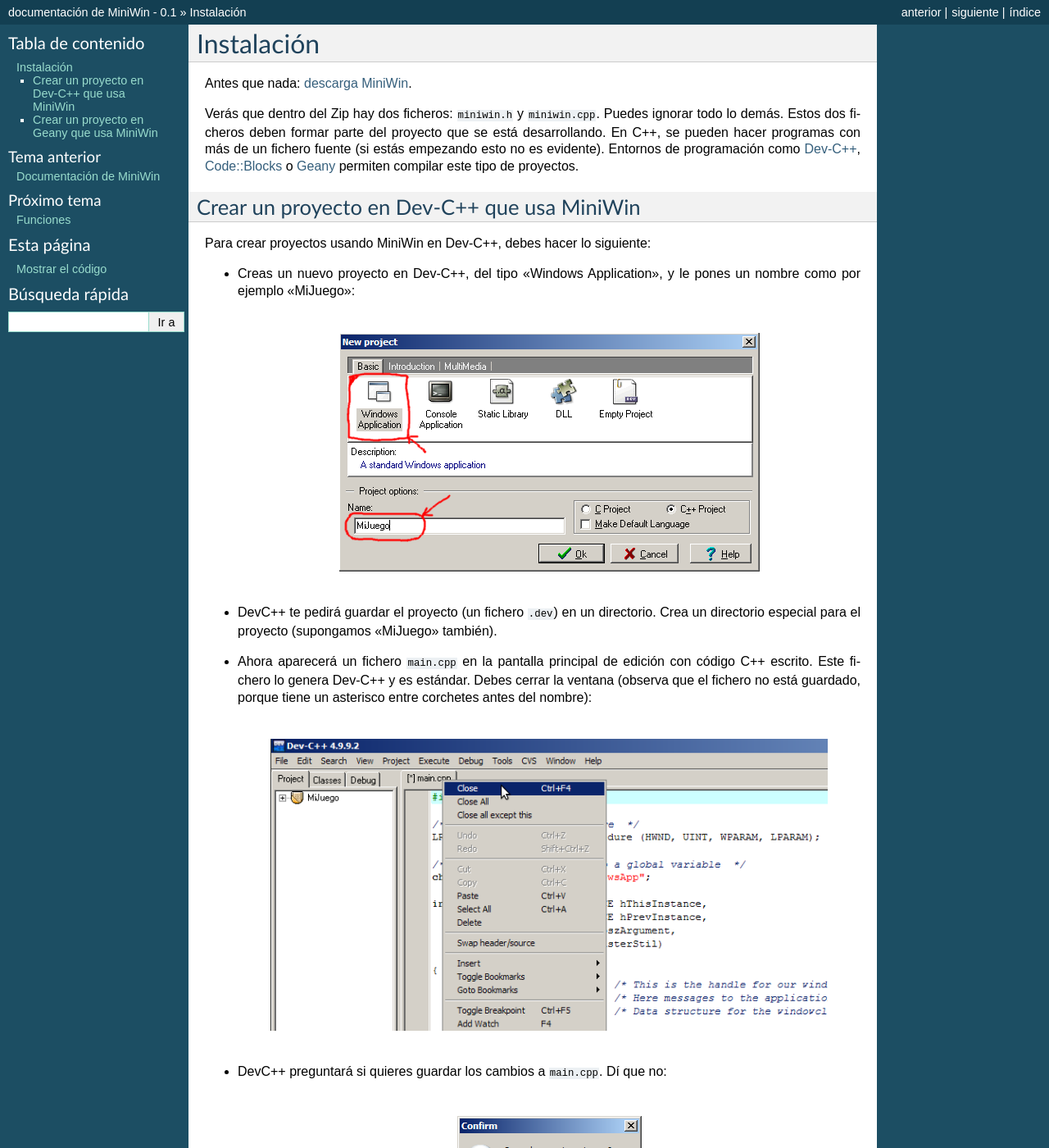
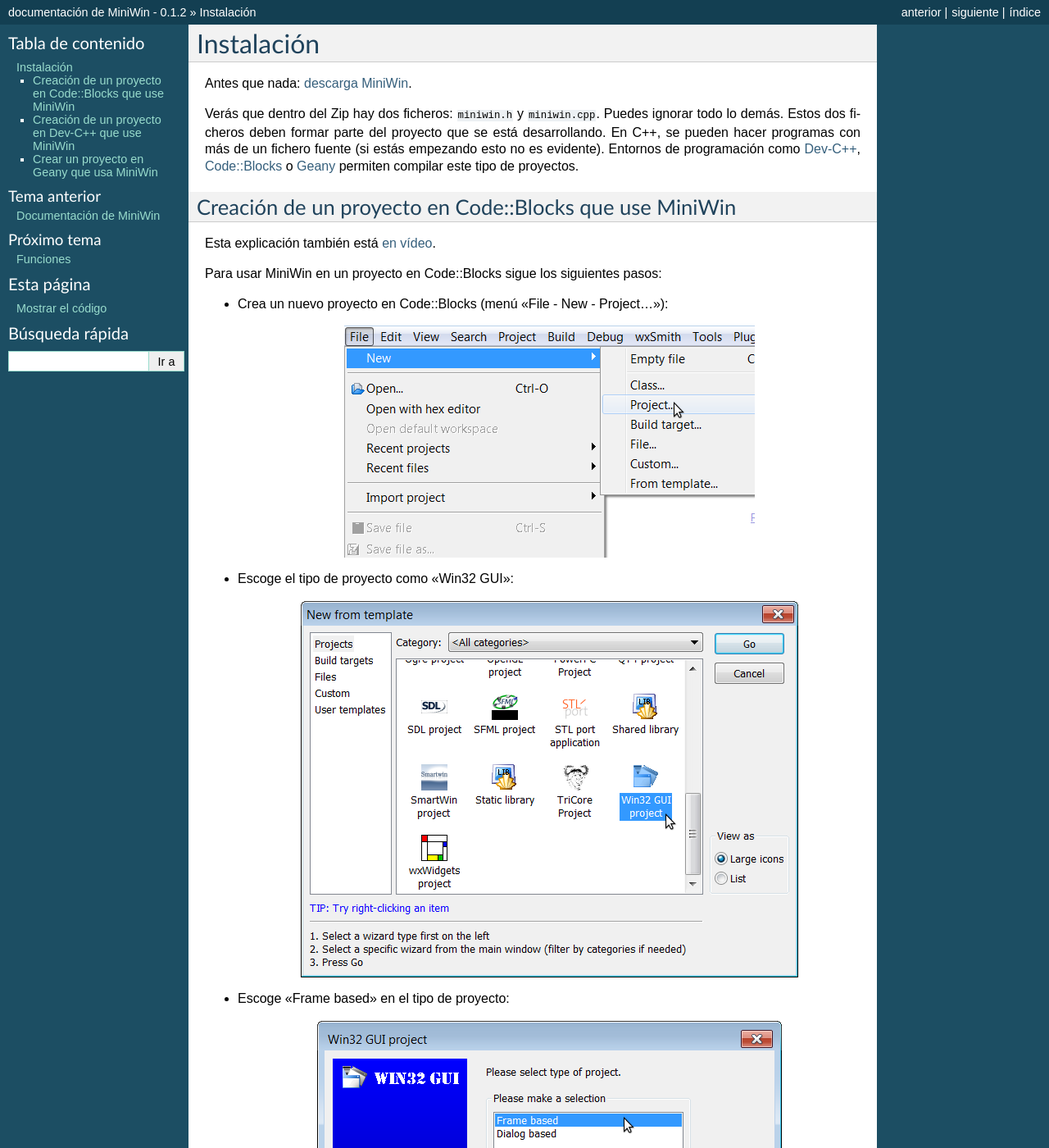
Before and after one commit to pauek/MiniWin, a Sphinx documentation site: the page built from docs/Instalacion.rst, in a window 1280 px wide and 1400 px high. Shown: the whole window at 82% size. Built offline with Sphinx 7.4.7, drawn with Linux system fonts in a browser that asks for light colours; some of the changed text lies outside the part shown.

Commit message:
Añado la explicación de uso en Code::Blocks

```diff
--- a/docs/Instalacion.rst
+++ b/docs/Instalacion.rst
@@ -13,8 +13,100 @@
 <http://www.codeblocks.org>`_ o `Geany <http://www.geany.org>`_
 permiten compilar este tipo de proyectos.
 
-Crear un proyecto en Dev-C++ que usa MiniWin
---------------------------------------------
+Creación de un proyecto en Code::Blocks que use MiniWin
+-------------------------------------------------------
+
+Esta explicación también está `en vídeo
+<https://www.youtube.com/watch?v=FHFz83xXyps>`_.
+
+Para usar MiniWin en un proyecto en Code::Blocks sigue los siguientes
+pasos:
+
+- Crea un nuevo proyecto en Code::Blocks (menú "File - New -
+  Project..."):
+
+  .. image:: _static/codeblocks/paso1.png
+     :align: center
+
+- Escoge el tipo de proyecto como "Win32 GUI":
+
+  .. image:: _static/codeblocks/paso2.png
+     :align: center
+
+- Escoge "Frame based" en el tipo de proyecto:
+
+  .. image:: _static/codeblocks/paso3.png
+     :align: center
+
+- Pon un nombre al proyecto, como por ejemplo "MiProyecto", y luego
+  escoge una carpeta donde ponerlo:
+
+  .. image:: _static/codeblocks/paso4.png
+     :align: center
+
+- Marca las dos configuraciones de "Release" y "Debug" (típicamente
+  saldrán marcadas por defecto):
+
+  .. image:: _static/codeblocks/paso5.png
+     :align: center
+
+- Quita el fichero ``main.cpp`` del proyecto:
+
+  .. image:: _static/codeblocks/paso6.png
+     :align: center
+
+- Descarga MiniWin y copia los ficheros ``miniwin.cpp`` y
+  ``miniwin.h`` a la carpeta del proyecto.
+
+  .. image:: _static/codeblocks/paso7.png
+     :align: center
+
+- Añade ficheros al proyecto:
+
+  .. image:: _static/codeblocks/paso8.png
+     :align: center
+
+- Escoge ``miniwin.cpp`` y ``miniwin.h`` para añadirlos al proyecto:
+
+  .. image:: _static/codeblocks/paso9.png
+     :align: center
+
+- Marca las configuraciones "Debug" y "Release" (normalmente salen
+  marcadas por defecto):
+
+  .. image:: _static/codeblocks/paso10.png
+     :align: center
+
+- Crea un nuevo fichero:
+
+  .. image:: _static/codeblocks/paso11.png
+     :align: center
+
+- Escoge el tipo C++/source:
+
+  .. image:: _static/codeblocks/paso12.png
+     :align: center
+
+- Escoge el lenguaje C++:
+
+  .. image:: _static/codeblocks/paso13.png
+     :align: center
+
+- Escoge un nombre para el nuevo fichero (dentro de la misma carpeta
+  del proyecto) y marca la opción "Add file to active project",
+  marcando también "Debug" y "Release":
+
+  .. image:: _static/codeblocks/paso14.png
+     :align: center
+
+- Escribe el programa principal y compílalo:
+
+  .. image:: _static/codeblocks/paso15.png
+     :align: center
+
+
+Creación de un proyecto en Dev-C++ que use MiniWin
+--------------------------------------------------
 
 Para crear proyectos usando MiniWin en Dev-C++, debes hacer lo
 siguiente:
@@ -98,5 +190,5 @@
 Ahora, para compilar el proyecto, debes seleccionar la opción del menú
 "Construir" que pone "Compilar", pero no la primera, sino la que
 aparece justo al lado de "Mayúsc + F9" (o si quieres, presiona esa
-combinacińod e teclas). Mira la ventana de mensajes para comprobar que
+combinación de teclas). Mira la ventana de mensajes para comprobar que
 todo sale bien.
--- a/docs/conf.py
+++ b/docs/conf.py
@@ -50,7 +50,7 @@
 # The short X.Y version.
 version = '0.1'
 # The full version, including alpha/beta/rc tags.
-release = '0.1'
+release = '0.1.2'
 
 # The language for content autogenerated by Sphinx. Refer to documentation
 # for a list of supported languages.
```
Also changed, not shown: docs/_static/codeblocks/paso1.png (added), docs/_static/codeblocks/paso10.png (added), docs/_static/codeblocks/paso11.png (added), docs/_static/codeblocks/paso12.png (added), docs/_static/codeblocks/paso13.png (added), docs/_static/codeblocks/paso14.png (added), docs/_static/codeblocks/paso15.png (added), docs/_static/codeblocks/paso2.png (added), docs/_static/codeblocks/paso3.png (added), docs/_static/codeblocks/paso4.png (added), docs/_static/codeblocks/paso5.png (added), docs/_static/codeblocks/paso6.png (added), docs/_static/codeblocks/paso7.png (added), docs/_static/codeblocks/paso8.png (added), 1 more files.
